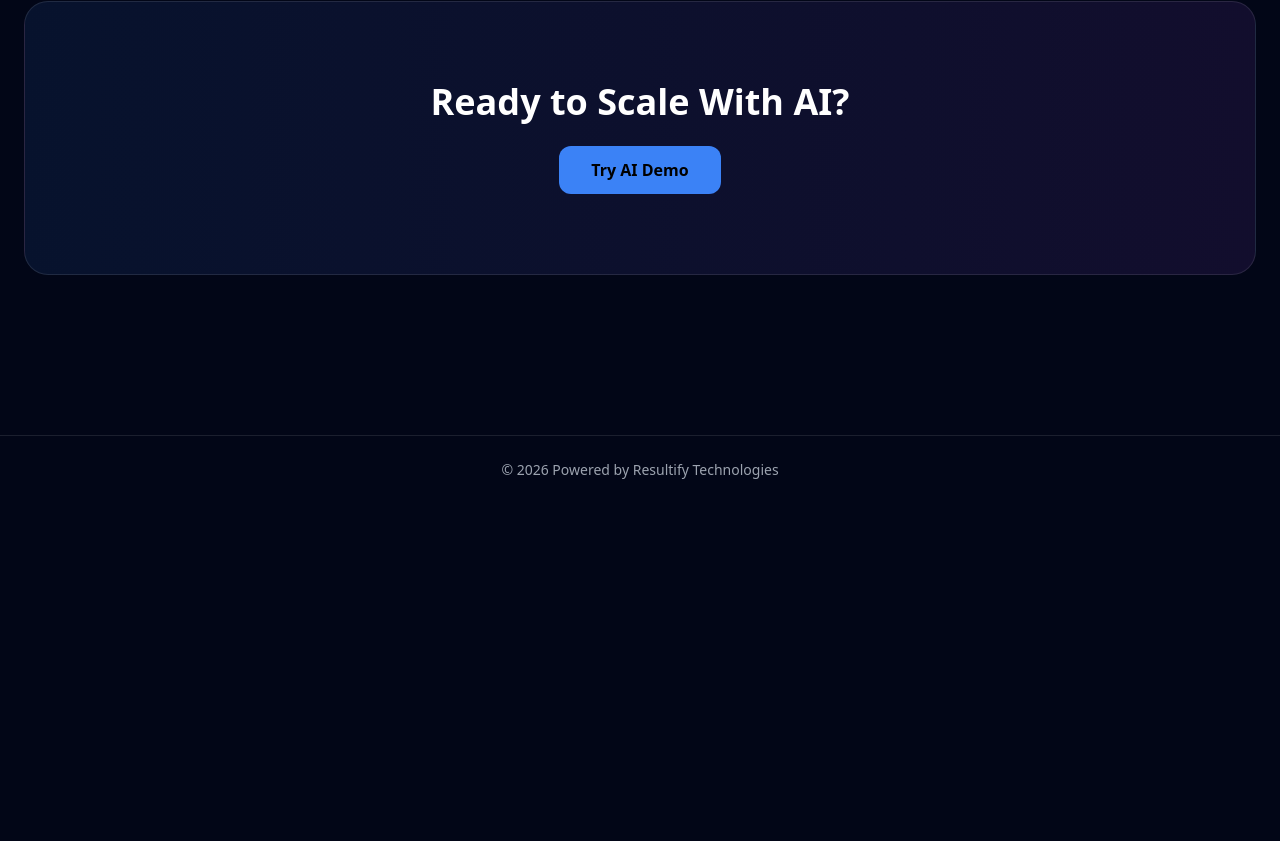
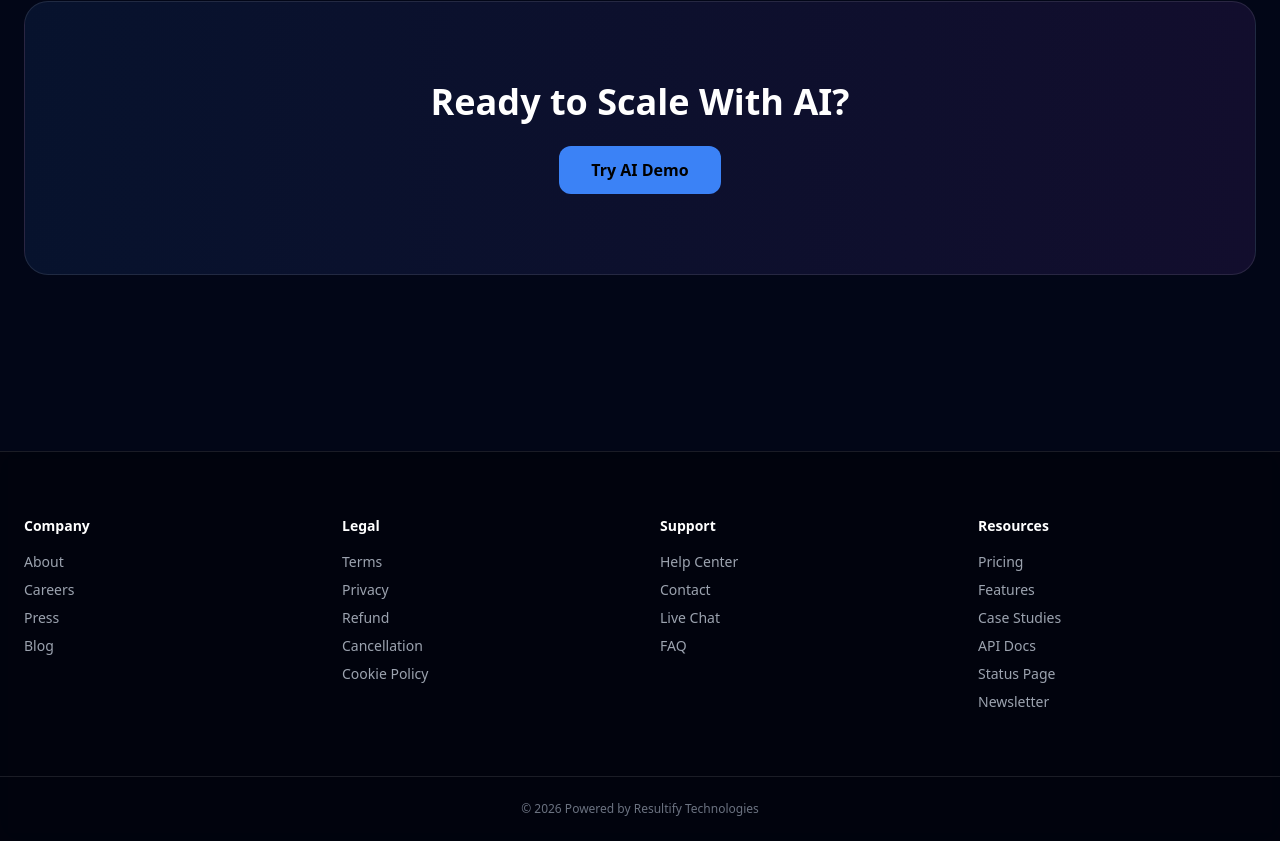
Before and after one commit to chetanshrm83/resultifytechnologies, a Next.js app: page / in a window 1280 px wide. Shown: the part 1902-2743 px from the top of the page. Before the commit the page ends 2406 px from the top, so only its background shows below. Built offline with nearby package versions, Linux system fonts and the light colour scheme.

Commit message:
Update layout.tsx

```diff
--- a/app/layout.tsx
+++ b/app/layout.tsx
@@ -41,10 +41,66 @@ export default function RootLayout({
 
         <main>{children}</main>
 
-        <footer className="border-t border-white/10 text-center py-6 text-sm text-gray-400 mt-20">
-          © {new Date().getFullYear()} Powered by Resultify Technologies
-        </footer>
+        <footer className="border-t border-white/10 mt-24 bg-black/40 backdrop-blur-md">
+  <div className="max-w-7xl mx-auto px-6 py-16 grid md:grid-cols-4 gap-10 text-sm">
 
+    {/* Column 1 – Company */}
+    <div>
+      <h4 className="font-semibold mb-4 text-white">Company</h4>
+      <ul className="space-y-2 text-gray-400">
+        <li><Link href="/about">About</Link></li>
+        <li><Link href="/careers">Careers</Link></li>
+        <li><Link href="/press">Press</Link></li>
+        <li><Link href="/blog">Blog</Link></li>
+      </ul>
+    </div>
+
+    {/* Column 2 – Legal */}
+    <div>
+      <h4 className="font-semibold mb-4 text-white">Legal</h4>
+      <ul className="space-y-2 text-gray-400">
+        <li><Link href="/terms">Terms</Link></li>
+        <li><Link href="/privacy">Privacy</Link></li>
+        <li><Link href="/refund">Refund</Link></li>
+        <li><Link href="/cancellation">Cancellation</Link></li>
+        <li><Link href="/cookie-policy">Cookie Policy</Link></li>
+      </ul>
+    </div>
+
+    {/* Column 3 – Support */}
+    <div>
+      <h4 className="font-semibold mb-4 text-white">Support</h4>
+      <ul className="space-y-2 text-gray-400">
+        <li><Link href="/help-center">Help Center</Link></li>
+        <li><Link href="/contact">Contact</Link></li>
+        <li>
+          <button className="text-left" onClick={() => window.scrollTo(0, 0)}>
+            Live Chat
+          </button>
+        </li>
+        <li><Link href="/faq">FAQ</Link></li>
+      </ul>
+    </div>
+
+    {/* Column 4 – Resources */}
+    <div>
+      <h4 className="font-semibold mb-4 text-white">Resources</h4>
+      <ul className="space-y-2 text-gray-400">
+        <li><Link href="/pricing">Pricing</Link></li>
+        <li><Link href="/features">Features</Link></li>
+        <li><Link href="/case-studies">Case Studies</Link></li>
+        <li><Link href="/api-docs">API Docs</Link></li>
+        <li><Link href="/status">Status Page</Link></li>
+        <li><Link href="/newsletter">Newsletter</Link></li>
+      </ul>
+    </div>
+
+  </div>
+
+  <div className="border-t border-white/10 py-6 text-center text-gray-500 text-xs">
+    © {new Date().getFullYear()} Powered by Resultify Technologies
+  </div>
+</footer>
       </body>
     </html>
   );
```
